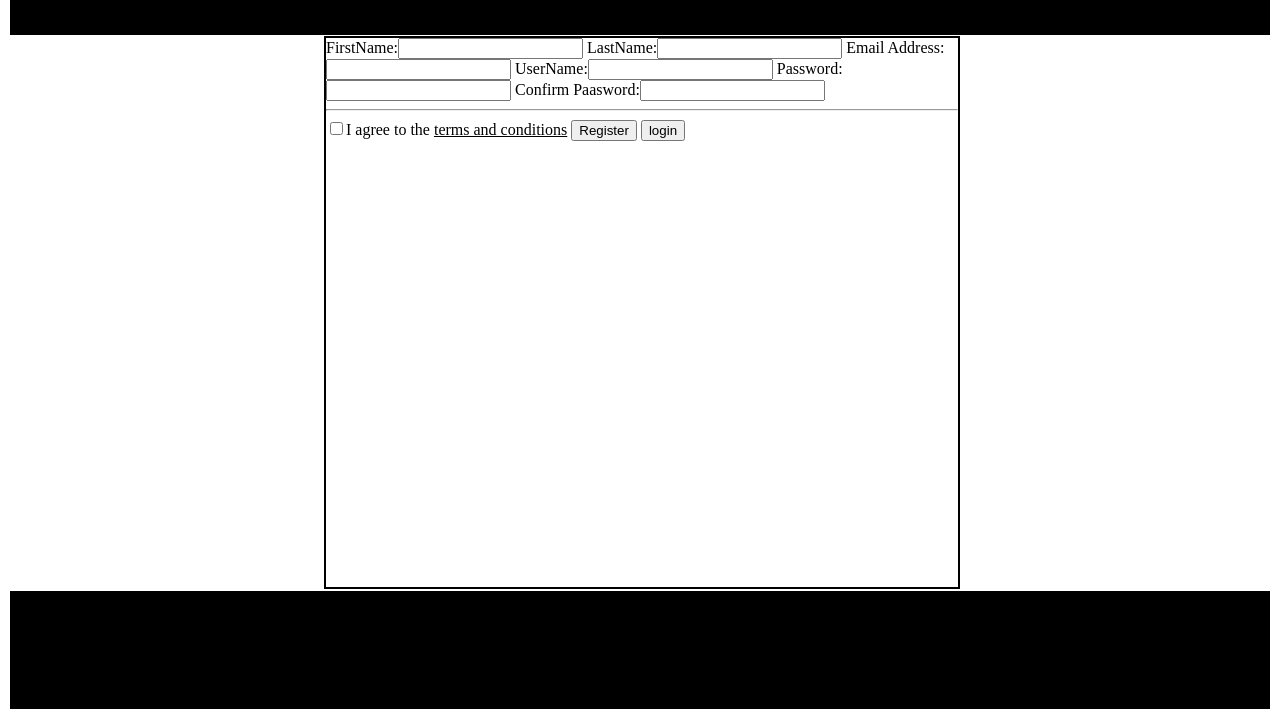
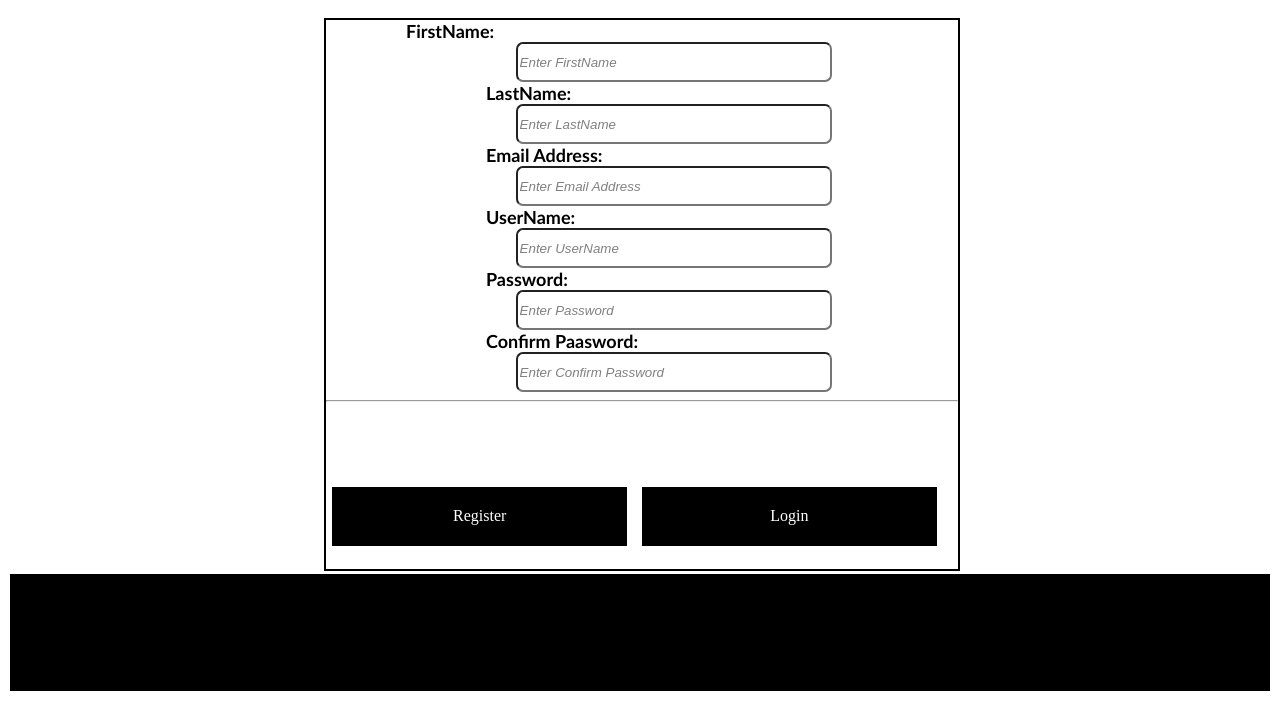
Before and after one commit to Biziebrain/contact_form, a plain HTML site: page index.html in a window 1280 px wide. Shown: the part 93-812 px from the top of the page. Drawn offline with Linux system fonts and the light colour scheme.

Commit message:
A Simple Login and Registration Form with Two Colours Only

```diff
--- a/index.html
+++ b/index.html
@@ -4,25 +4,29 @@
     <meta charset="UTF-8">
     <meta http-equiv="X-UA-Compatible" content="IE=edge">
     <meta name="viewport" content="width=device-width, initial-scale=1.0">
-    <title>Contact Form</title>
+    <title>Registeration Form</title>
     <link rel="stylesheet" href="style.css">
 </head>
 <body>
-  <div id = "header"> container</div>
+
+  <h1 id = "header">REGISTRATION PAGE</h1>
   <div class = "formContainer">
+
     <form action="">
-      <label for="">FirstName:<input type="text"></label>
-      <label for="">LastName:<input type="text"></label>
-      <label for="">Email Address:<input type="email"></label>
-      <label for="">UserName:<input type="text"></label>
-      <label for="">Password:<input type="password"></label>
-      <label for="">Confirm Paasword:<input type="password"></label>
+      <label>FirstName:<input type="text" placeholder="Enter FirstName"> </label>
+      <label>LastName:<input type="text" placeholder="Enter LastName"></label>
+      <label>Email Address:<input type="email" placeholder="Enter Email Address"></label>
+
+      <label for="">UserName:<input type="text" placeholder="Enter UserName"></label>
+      <label for="">Password:<input type="password" placeholder="Enter Password"></label>
+      <label for="">Confirm Paasword:<input type="password" placeholder="Enter Confirm Password"></label>
       <hr>
-      <input type="checkbox">I agree to the <u>terms and conditions</u>
-      <input type="submit" value="Register">
-      <input type="submit" value="login">
+      <!--<input type="checkbox">I agree to the <u>terms and conditions</u>
+      -->
+      <a href="index.html" class="register">Register</a>
+      <a href="other.html" class="login" >Login</a>
 
-    </form>
+
     </form>
   </div>
   <div id = "footer"> container</div>
--- a/style.css
+++ b/style.css
@@ -2,7 +2,10 @@
 border:2px solid white;
 background-color: black;
 left:50%;
-height:15%;
+height:10%;
+color:white;
+text-align: center;
+
 }
 .formContainer{
  border:2px solid black;
@@ -19,3 +22,57 @@ height:15%;
     top:20%;
     height:15%;
     }
+
+input{
+    display: block;
+
+    border-radius:7px;
+    height: 40px;
+    width: 50%;
+    position:relative;
+    left:30%;
+}
+.nstyle{
+    font-family: 'Gill Sans', 'Gill Sans MT', Calibri, 'Trebuchet MS', sans-serif;
+    color:red;
+}
+.register{
+    text-decoration: none;
+    border: 2px solid black;
+    background-color: black;
+    color: white;
+    position: absolute;
+    width:40%;
+    top: 85%;
+    text-align: center;
+    left:1%;
+    padding:3%;
+}
+.login{
+    text-decoration: none;
+    border: 2px solid black;
+    background-color: black;
+    color: white;
+    position: absolute;
+    width:40%;
+    top: 85%;
+    text-align: center;
+    left:50%;
+    padding:3%;
+}
+.login:hover, .register:hover{
+    background-color: white;
+    color: black;
+}
+label{
+    color:black;
+    font-family: 'Gill Sans', 'Gill Sans MT', Calibri, 'Trebuchet MS', sans-serif;
+    margin:80px;
+    font-size: large;
+    font-weight: bolder;
+    top:40%;
+}
+::placeholder{
+    color: gray;
+    font-style: italic;
+}
```
Also changed, not shown: other.html (added, +33 -0 lines).
